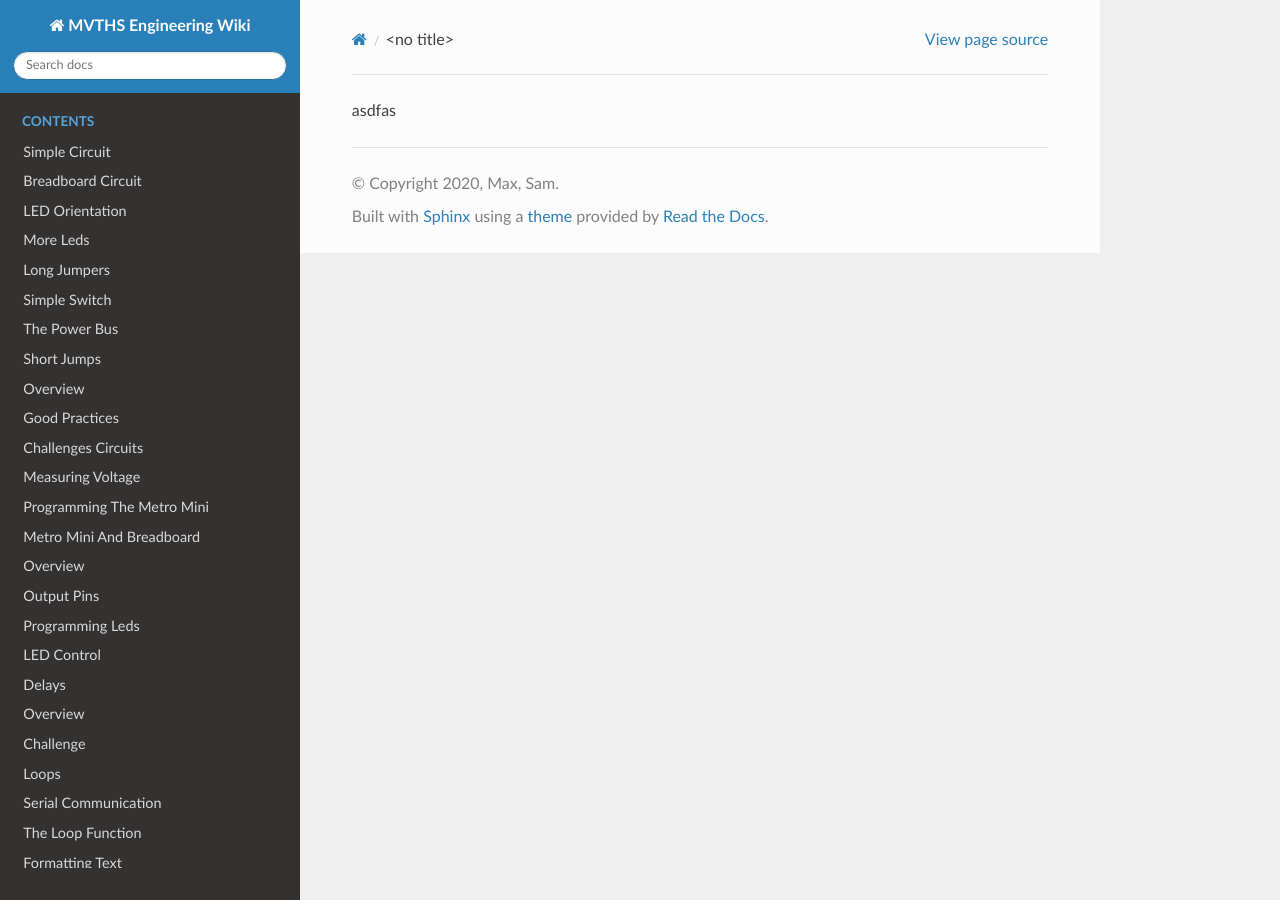
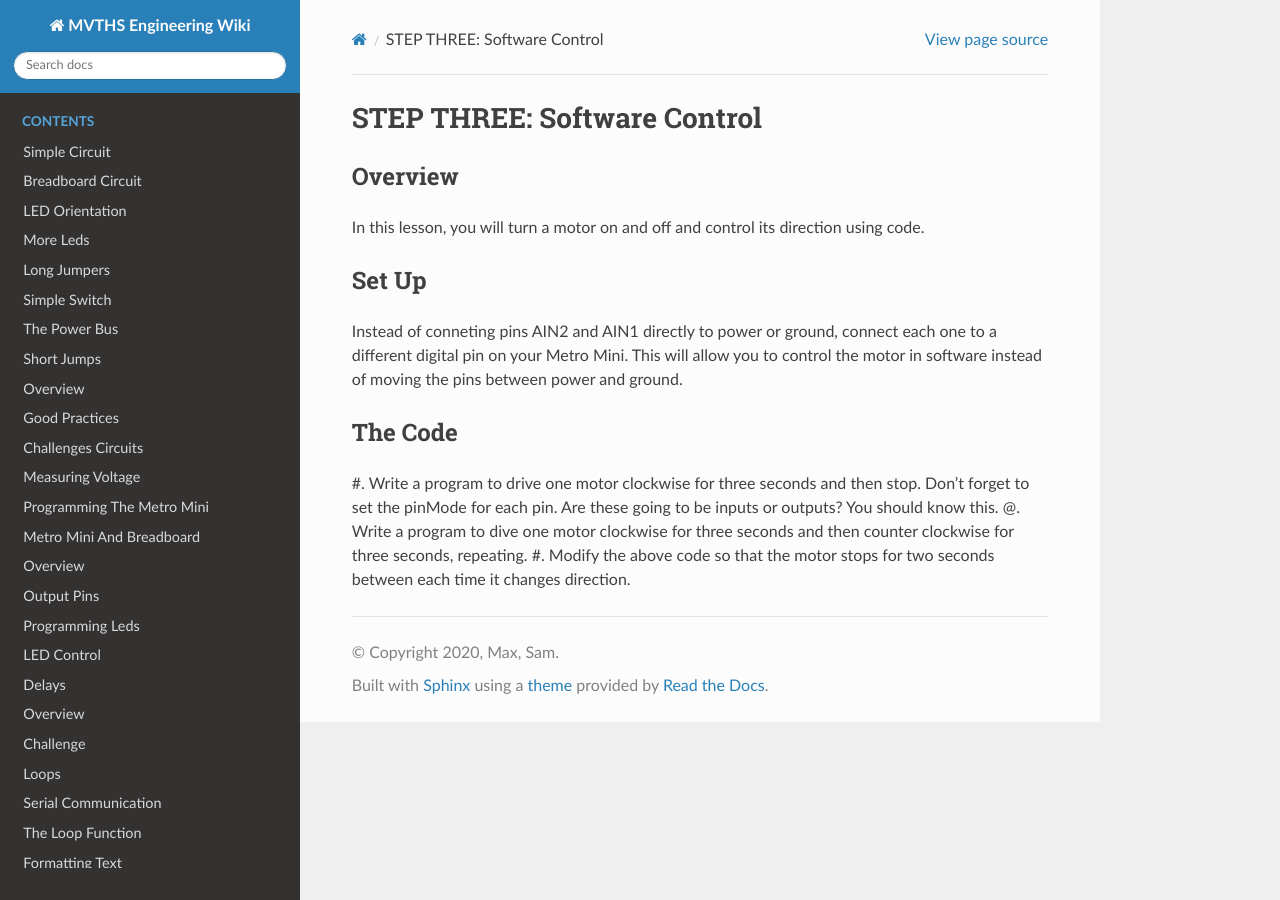
Before and after one commit to maxtkc/mvths-wiki, a Sphinx documentation site: the page built from docs/070xm-sumo-logic-control.rst, in a window 1280 px wide. Built offline with Sphinx 7.4.7 and the Read the Docs theme 2.0.0, drawn with Linux system fonts in a browser that asks for light colours; pages that are not in the unit, such as notebooks, are missing from menus.

Commit message:
Update 070xm-sumo-logic-control.rst

```diff
--- a/docs/070xm-sumo-logic-control.rst
+++ b/docs/070xm-sumo-logic-control.rst
@@ -1 +1,16 @@
-asdfas
+STEP THREE: Software Control
+=============================
+
+Overview
+--------
+In this lesson, you will turn a motor on and off and control its direction using code.
+
+Set Up
+--------
+Instead of conneting pins AIN2 and AIN1 directly to power or ground, connect each one to a different digital pin on your Metro Mini. This will allow you to control the motor in software instead of moving the pins between power and ground.
+
+The Code
+-------
+#. Write a program to drive one motor clockwise for three seconds and then stop. Don't forget to set the pinMode for each pin. Are these going to be inputs or outputs? You should know this.
+@. Write a program to dive one motor clockwise for three seconds and then counter clockwise for three seconds, repeating.
+#. Modify the above code so that the motor stops for two seconds between each time it changes direction.
```
